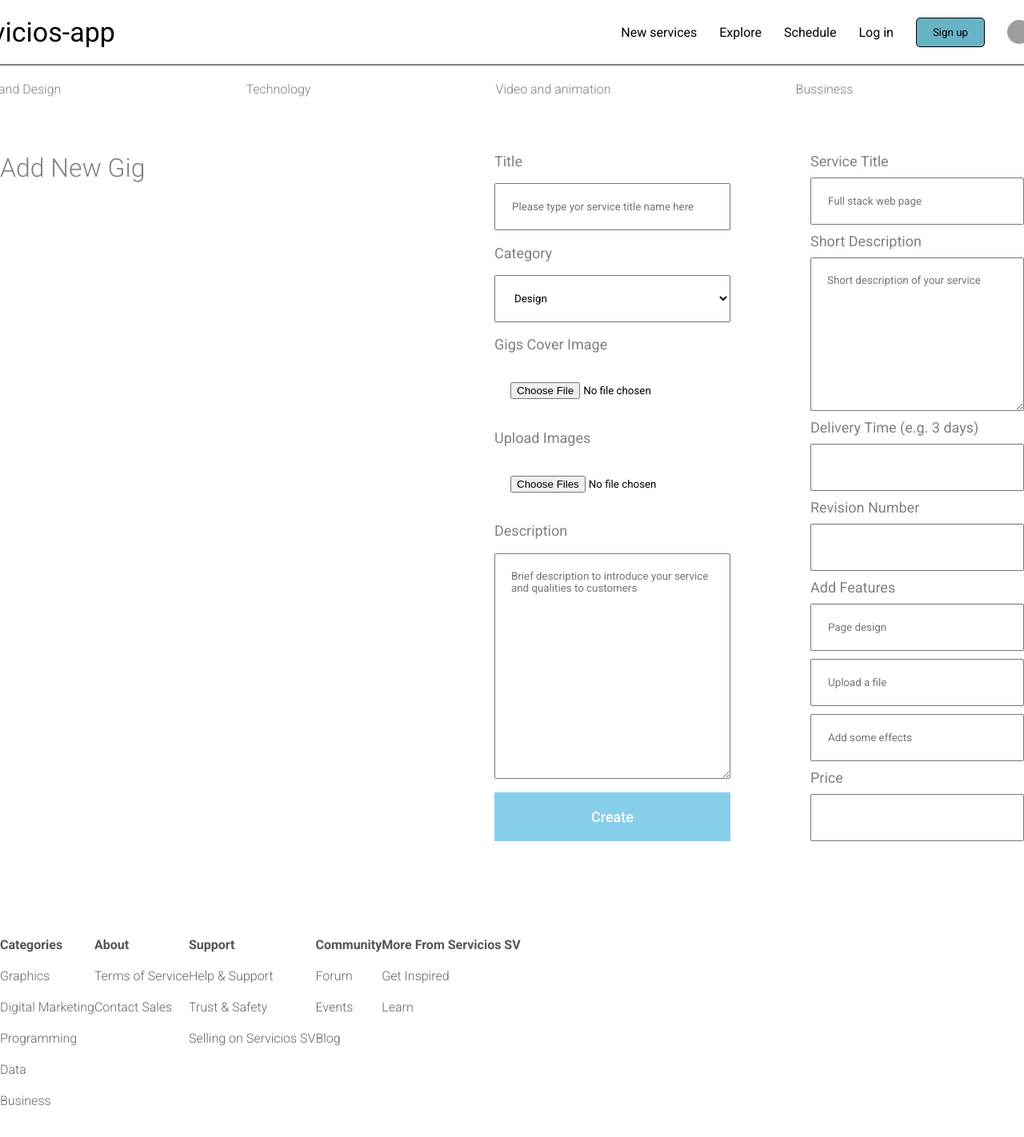
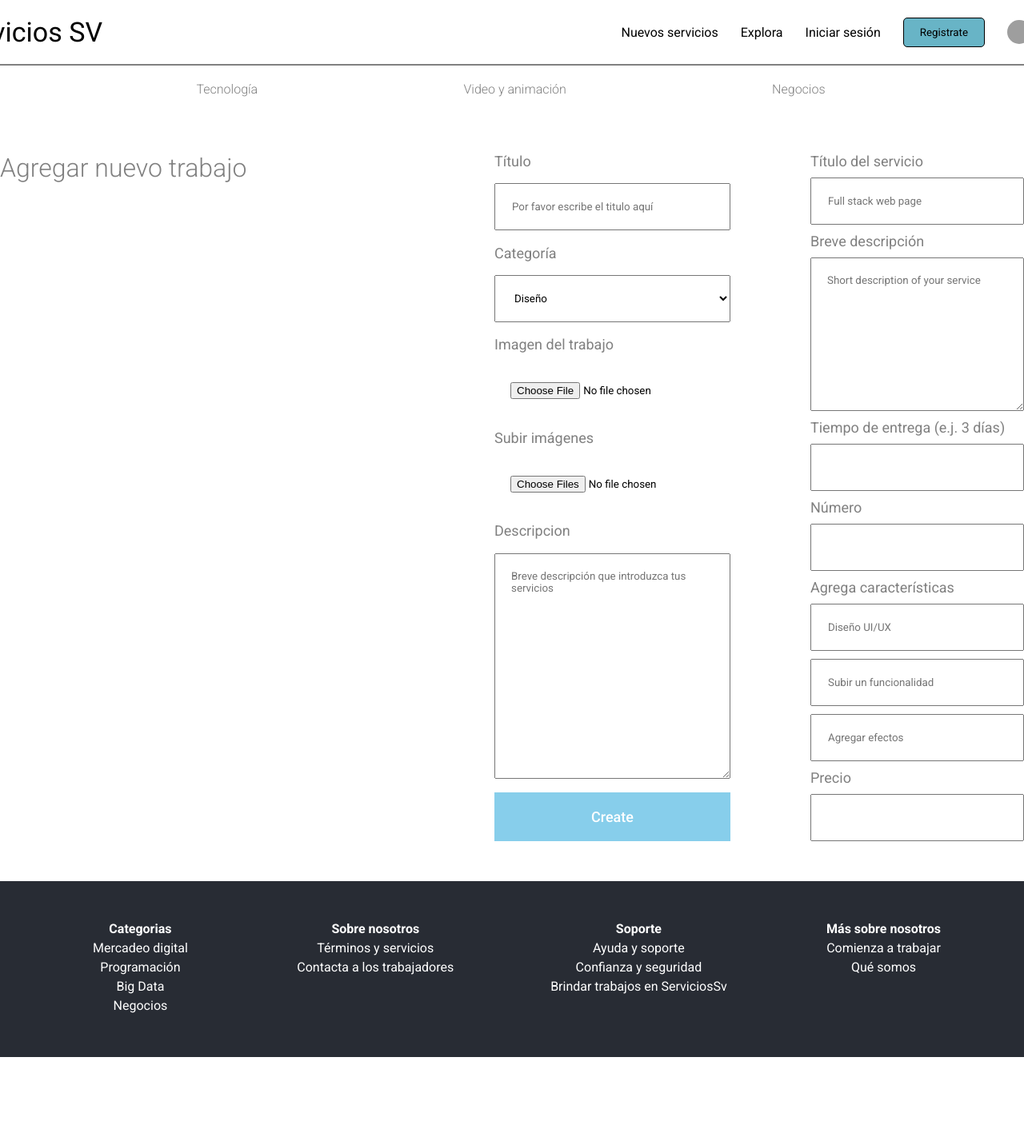
Before and after one commit to Alessandro490/ServiciosAPP, a React (Vite) app in the folder Servicios-app/: page /add in a window 1280 px wide. Shown: the top 1422 px of the page at 80% size. After the commit the page ends 1322 px from the top, so only its background shows below. Built offline with nearby package versions, Linux system fonts and the light colour scheme; grey boxes are pictures that could not be loaded.

Commit message:
Updating UI

```diff
--- a/Servicios-app/src/App.jsx
+++ b/Servicios-app/src/App.jsx
@@ -4,7 +4,7 @@ import Home from "./pages/home/Home"
 import Gigs from "./pages/gigs/Gigs"
 import Gig from "./pages/gig/Gig"
 import Orders from "./pages/orders/Orders"
-import MyGigs from "./pages/mygigs/MyGigs"
+import MyGigs from "./pages/myGigs/MyGIgs"
 import Add from "./pages/add/Add"
 import Messages from "./pages/messages/Messages"
 import Message from "./pages/message/Message"
--- a/Servicios-app/src/components/footer/Footer.css
+++ b/Servicios-app/src/components/footer/Footer.css
@@ -1,32 +1,54 @@
 .footer {
-    display: flex;
-    justify-content: center;
-    color: #666;
-    margin: 50px 0px;
+  background-color: #282c34;
+  color: #ffffff;
+  padding: 20px 0;
+  text-align: center;
+  width: 100%;
+}
 
-    .container {
-      width: 1400px;
-      .top {
-        display: flex;
-        justify-content: space-between;
-        .item {
-          display: flex;
-          flex-direction: column;
-          gap: 20px;
-          h2 {
-            font-size: 16px;
-            color: #555;
-          }
-          span {
-            font-weight: 300;
-          }
-        }
-      }
+.footer .container {
+  display: flex;
+  flex-direction: column;
+  align-items: center;
+  width: 100%;
+}
 
-      hr {
-        margin: 50px 0px;
-        height: 0;
-        border: 1px solid #ebe9e9;
-      }
-    }
+.footer .top {
+  display: flex;
+  flex-wrap: wrap;
+  justify-content: space-around;
+  width: 100%;
+  max-width: 1200px;
+}
+
+.footer .item {
+  margin: 10px;
+  min-width: 150px;
+}
+
+.footer .item h2 {
+  font-size: 16px;
+  margin-bottom: 5px;
+}
+
+.footer .item span {
+  display: block;
+  margin-bottom: 5px;
+  cursor: pointer;
+}
+
+.footer .item span:hover {
+  text-decoration: underline;
+}
+
+@media (max-width: 768px) {
+  .footer .top {
+    flex-direction: column;
+    align-items: center;
   }
+
+  .footer .item {
+    margin: 10px 0;
+  }
+
+}
--- a/Servicios-app/src/components/footer/Footer.jsx
+++ b/Servicios-app/src/components/footer/Footer.jsx
@@ -7,34 +7,27 @@ function Footer() {
       <div className="container">
         <div className="top">
           <div className="item">
-            <h2>Categories</h2>
-            <span>Graphics</span>
-            <span>Digital Marketing</span>
-            <span>Programming</span>
-            <span>Data</span>
-            <span>Business</span>
+            <h2>Categorias</h2>
+            <span>Mercadeo digital</span>
+            <span>Programación</span>
+            <span>Big Data</span>
+            <span>Negocios</span>
           </div>
           <div className="item">
-            <h2>About</h2>
-            <span>Terms of Service</span>
-            <span>Contact Sales</span>
+            <h2>Sobre nosotros</h2>
+            <span>Términos y servicios</span>
+            <span>Contacta a los trabajadores</span>
           </div>
           <div className="item">
-            <h2>Support</h2>
-            <span>Help & Support</span>
-            <span>Trust & Safety</span>
-            <span>Selling on Servicios SV</span>
+            <h2>Soporte</h2>
+            <span>Ayuda y soporte</span>
+            <span>Confianza y seguridad</span>
+            <span>Brindar trabajos en ServiciosSv</span>
           </div>
           <div className="item">
-            <h2>Community</h2>
-            <span>Forum</span>
-            <span>Events</span>
-            <span>Blog</span>
-          </div>
-          <div className="item">
-            <h2>More From Servicios SV</h2>
-            <span>Get Inspired</span>
-            <span>Learn</span>
+            <h2>Más sobre nosotros</h2>
+            <span>Comienza a trabajar</span>
+            <span>Qué somos</span>
           </div>
         </div>
       </div>
--- a/Servicios-app/src/components/navbar/Navbar.jsx
+++ b/Servicios-app/src/components/navbar/Navbar.jsx
@@ -34,18 +34,19 @@ const Navbar = () => {
             <div className="container">
                 <div className="logo">
                      <Link to="/" className="link">
-                    <span className="text"> Servicios-app </span>
+                    <span className="text"> Servicios SV </span>
                      </Link>
                 </div>
                 <div className="links">
-                <span > New services </span>
                 <Link to="/gigs" className="link">
-                    <span className="text"> Explore </span>
+                <span > Nuevos servicios </span>
+                </Link>
+                <Link to="/gigs" className="link">
+                    <span className="text"> Explora </span>
                      </Link>
-                <span > Schedule </span>
-                <span > Log in </span>
+                <span > Iniciar sesión </span>
                 {!currentUser?.isWorker && <span > Become a worker </span>}
-                {currentUser && <button> Sign up </button>}
+                {currentUser && <button> Registrate </button>}
                 {currentUser &&(
                     <div className="user" onClick={()=>setOpen(!open)}>
                         <img src="https://cdn-icons-png.flaticon.com/512/33/33332.png" alt="Logo de la imagen"/>
@@ -54,13 +55,13 @@ const Navbar = () => {
                             {
                                 currentUser?.isWorker &&(
                                     <>
-                                    <Link className="link" to="/mygigs"> Gigs </Link>
-                                    <Link className="link" to="/add"> Add new Gigs </Link>
+                                    <Link className="link" to="/mygigs"> Trabajos </Link>
+                                    <Link className="link" to="/add"> Agregar trabajo </Link>
                                     </>
                             )}
-                            <Link className="link" to="/orders">Orders</Link>
-                            <Link className="link" to="/messages">Messages</Link>
-                            <Link className="link" to="/">Logout</Link>
+                            <Link className="link" to="/orders">Ordenes</Link>
+                            <Link className="link" to="/messages">Mensajes</Link>
+                            <Link className="link" to="/">Cerrar sesión</Link>
                         </div>}
                     </div>
                 )}
@@ -72,19 +73,19 @@ const Navbar = () => {
                 <hr/>
                 <div className="menu">
                 <Link className="link menuLink" to="/gigs">
-                Graphic and Design
+                Diseño
                 </Link>
                 <Link className="link" to="/">
-                Technology
+                Tecnología
                 </Link>
                 <Link className="link" to="/">
-                Video and animation
+                Video y animación
                 </Link>
                 <Link className="link" to="/">
-                Bussiness
+                Negocios
                 </Link>
                 <Link className="link" to="/">
-                Music
+                Música
                 </Link>
                 </div>
                 </>
--- a/Servicios-app/src/pages/add/Add.jsx
+++ b/Servicios-app/src/pages/add/Add.jsx
@@ -5,45 +5,45 @@ const Add = () => {
     return (
       <div className="add">
         <div className="container">
-          <h1>Add New Gig</h1>
+          <h1>Agregar nuevo trabajo</h1>
           <div className="sections">
             <div className="info">
-              <label htmlFor="">Title</label>
+              <label htmlFor="">Título</label>
               <input
                 type="text"
-                placeholder="Please type yor service title name here"
+                placeholder="Por favor escribe el titulo aquí"
               />
-              <label htmlFor="">Category</label>
+              <label htmlFor="">Categoría</label>
               <select name="cats" id="cats">
-                <option value="design">Design</option>
-                <option value="web">Web Development</option>
-                <option value="animation">Data analyst</option>
+                <option value="design">Diseño</option>
+                <option value="web">Desarrollo Web</option>
+                <option value="animation">Analista de datos</option>
                 <option value="music">QA</option>
-                <option value="music">Music</option>
-                <option value="music">Gardener</option>
+                <option value="music">Música</option>
+                <option value="music">Jardinero</option>
               </select>
-              <label htmlFor="">Gigs Cover Image</label>
+              <label htmlFor="">Imagen del trabajo</label>
               <input type="file" />
-              <label htmlFor="">Upload Images</label>
+              <label htmlFor="">Subir imágenes</label>
               <input type="file" multiple />
-              <label htmlFor="">Description</label>
-              <textarea name="" id="" placeholder="Brief description to introduce your service and qualities to customers " cols="0" rows="16"></textarea>
+              <label htmlFor="">Descripcion</label>
+              <textarea name="" id="" placeholder="Breve descripción que introduzca tus servicios" cols="0" rows="16"></textarea>
               <button>Create</button>
             </div>
             <div className="details">
-              <label htmlFor="">Service Title</label>
+              <label htmlFor="">Título del servicio</label>
               <input type="text" placeholder="Full stack web page" />
-              <label htmlFor="">Short Description</label>
+              <label htmlFor="">Breve descripción</label>
               <textarea name="" id="" placeholder="Short description of your service" cols="30" rows="10"></textarea>
-              <label htmlFor="">Delivery Time (e.g. 3 days)</label>
+              <label htmlFor="">Tiempo de entrega (e.j. 3 días)</label>
               <input type="number" />
-              <label htmlFor="">Revision Number</label>
+              <label htmlFor="">Número</label>
               <input type="number" />
-              <label htmlFor="">Add Features</label>
-              <input type="text" placeholder="Page design" />
-              <input type="text" placeholder="Upload a file" />
-              <input type="text" placeholder="Add some effects" />
-              <label htmlFor="">Price</label>
+              <label htmlFor="">Agrega características</label>
+              <input type="text" placeholder="Diseño UI/UX" />
+              <input type="text" placeholder="Subir un funcionalidad" />
+              <input type="text" placeholder="Agregar efectos" />
+              <label htmlFor="">Precio</label>
               <input type="number" />
             </div>
           </div>
--- a/Servicios-app/src/pages/home/Home.jsx
+++ b/Servicios-app/src/pages/home/Home.jsx
@@ -18,40 +18,37 @@ const Home = () => {
             <div className="features">
                 <div className="container">
                     <div className="item">
-                        <h1>Freelance worker is a new world</h1>
+                        <h1>Los trabajadores independientes son el nuevo mercado</h1>
                         <div className="title">
-                            The best budget ever
+                            Con el mejor presupuesto
+                        </div>
+                        <div className="title">
+                            Una nueva manera de trabajar
+                        </div>
 
-                        </div>
-                    </div>
-                    <div className="item">
-                        Video a poner a la derecha
                     </div>
                 </div>
             </div>
             <div className="features dark">
                 <div className="container">
                     <div className="item">
-                        <h1>Servicios SV bussines</h1>
-                        <h1> A new business model designed for workers </h1>
+                        <h1>Negocios Servicios SV</h1>
+                        <h1> Un nuevo modelo de negocio para trabajadores </h1>
                         <p>
-                            Find an experiencie new way to work and get paid
+                            Experimenta una nueva manera de trabajar con Servicios SV
                         </p>
                         <div className="title">
                             <img src="./img/check.png" alt="" />
-                            The best budget ever
+                            Presupuesto flexible
                         </div>
                         <div className="title">
                         <img src="./img/check.png" alt="" />
-                            Connect with the new workers
+                            Contacta nuevos trabajadores
                         </div>
                         <div className="title">
                         <img src="./img/check.png" alt="" />
-                            Get matched with perfect new talent
+                            Emparejate con nuevos talentos
                         </div>
-                    </div>
-                    <div className="item">
-                        Video a poner a la derecha
                     </div>
                 </div>
             </div>
```
Also changed, not shown: Servicios-app/src/components/featured/Featured.jsx (+7 -7 lines), Servicios-app/src/components/slide/Slide.jsx (+0 -14 lines), Servicios-app/src/pages/gigs/Gigs.css (+34 -3 lines), Servicios-app/src/pages/gigs/Gigs.jsx (+6 -7 lines).
